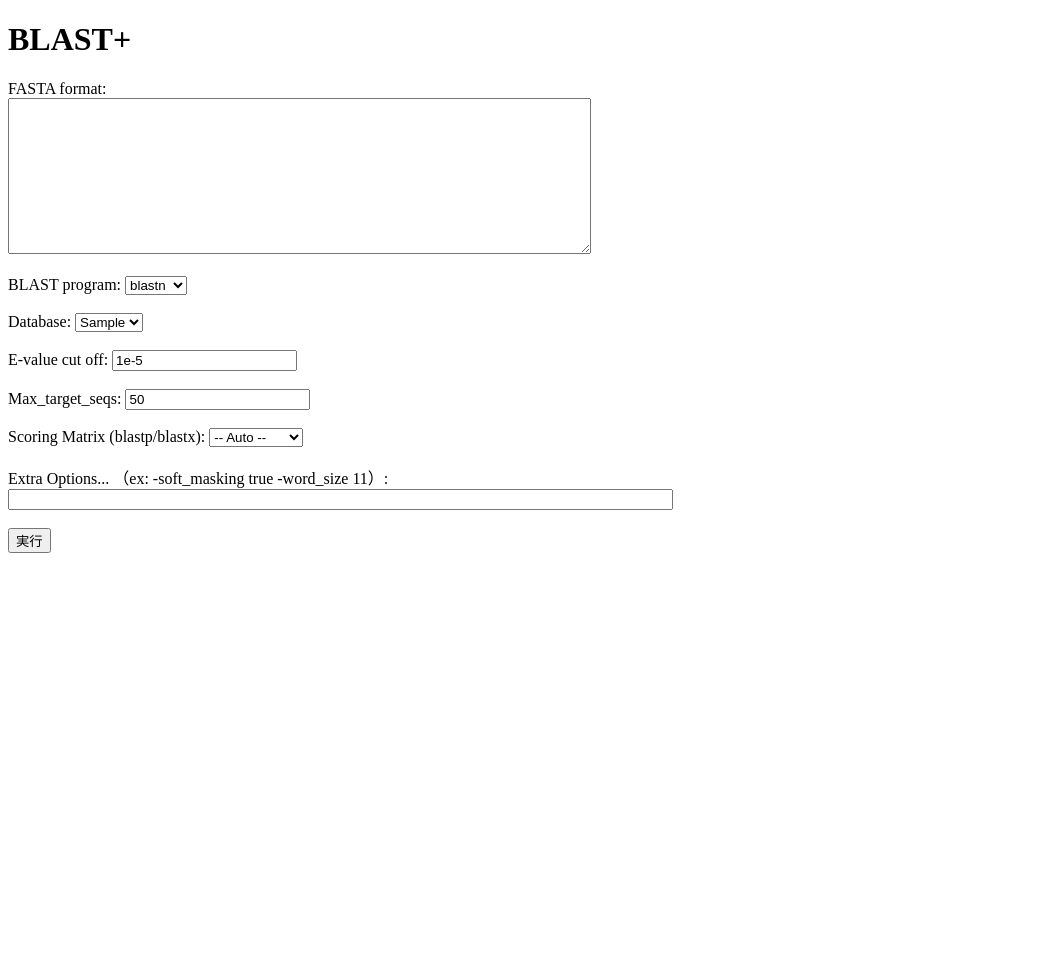
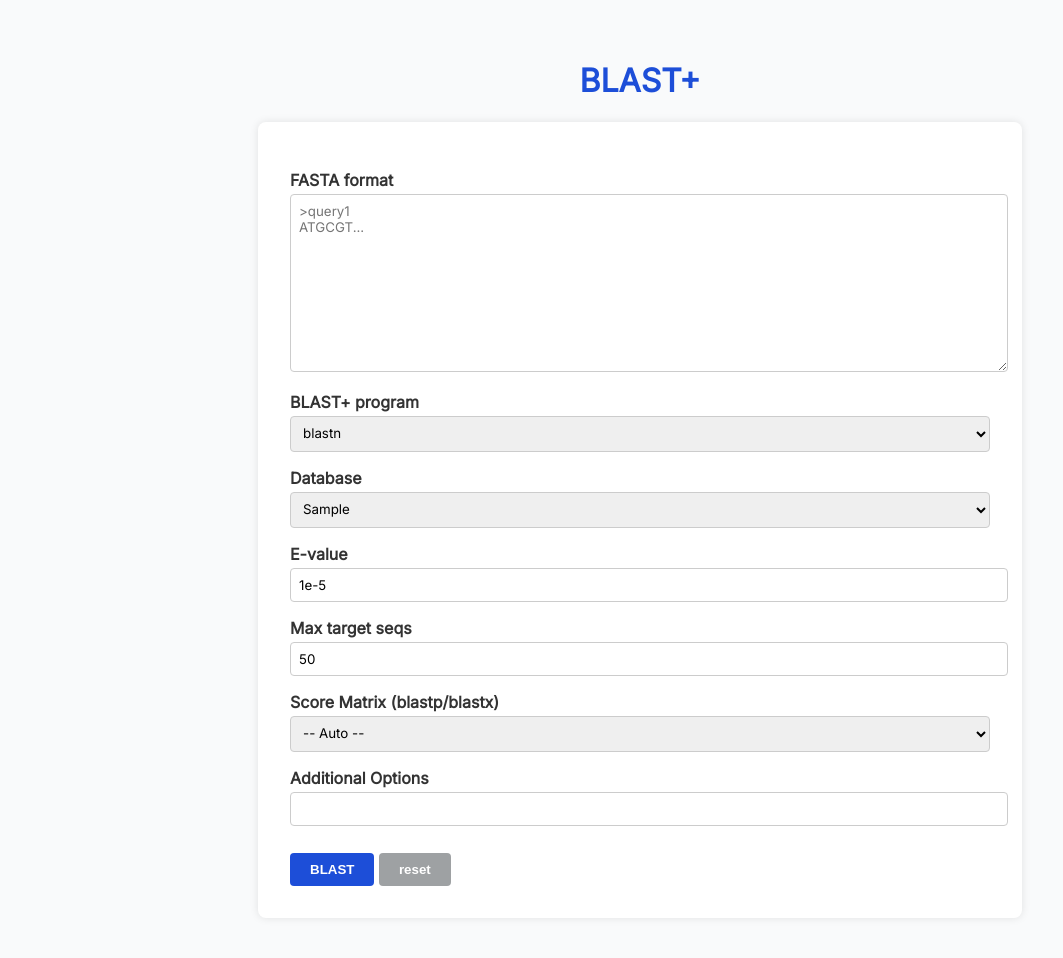
Before and after one commit to piroyon/blastweb, a Flask app: template blastweb/templates/index.html in a window 1280 px wide. Shown: the whole page, without its empty margins (0-1063 px from the left). Before the commit the page ends 553 px from the top, so only its background shows below. Run offline with Flask 2, Linux system fonts and the light colour scheme; the template is opened without the code that fills it: most values are stand-ins (such as "Sample title", 1, 10 or a date in 2020).

Commit message:
cosmetic

```diff
--- a/blastweb/app.py
+++ b/blastweb/app.py
@@ -42,9 +42,29 @@ def index():
         if error:
             return render_template("index.html", error=error)
 
-        return render_template("result.html", results=result_lines)
+        return render_template("result.html", results=result_lines, selected_db=db)
 
     return render_template("index.html", default_extra_args=default_extra_args, db_choices=available_dbs)
+
+
+@app.route("/subject/<db>/<subject_id>")
+def get_subject_sequence(db, subject_id):
+    config = load_config()
+    program = "blastdbcmd"
+    cmd_path = get_blast_command(program, config)
+    db_dir = config["blast_db"]
+    db_path = os.path.join(db_dir, db)
+
+    try:
+        result = subprocess.run(
+            [cmd_path, "-db", db_path, "-entry", subject_id],
+            check=True, capture_output=True, text=True
+        )
+        fasta = result.stdout
+    except subprocess.CalledProcessError as e:
+        return f"<p>Failed to fetch entry '{subject_id}' from database '{db}': {e.stderr}</p>", 500
+
+    return f"<pre>{fasta}</pre>"
 
 
 @app.route("/api/blast", methods=["POST"])
--- a/blastweb/templates/index.html
+++ b/blastweb/templates/index.html
@@ -1,49 +1,119 @@
 <!DOCTYPE html>
 <html>
-<head><meta charset="utf-8"><title>BLAST検索</title></head>
+<head>
+  <meta charset="utf-8">
+  <title>BLAST検索</title>
+  <link href="https://fonts.googleapis.com/css2?family=Inter&display=swap" rel="stylesheet">
+  <style>
+    body {
+      font-family: 'Inter', sans-serif;
+      background-color: #f9fafb;
+      padding: 2em;
+      color: #333;
+    }
+    h1 {
+      text-align: center;
+      color: #1d4ed8;
+    }
+    form {
+      max-width: 700px;
+      margin: auto;
+      background: #ffffff;
+      padding: 2em;
+      border-radius: 8px;
+      box-shadow: 0 0 8px rgba(0,0,0,0.1);
+    }
+    label {
+      display: block;
+      margin-top: 1em;
+      font-weight: bold;
+    }
+    textarea, input[type="text"], input[type="number"], select {
+      width: 100%;
+      padding: 0.6em;
+      margin-top: 0.3em;
+      border: 1px solid #ccc;
+      border-radius: 4px;
+      font-family: inherit;
+    }
+    input[type="submit"] {
+      margin-top: 2em;
+      padding: 0.7em 1.5em;
+      background: #1d4ed8;
+      color: white;
+      border: none;
+      border-radius: 4px;
+      font-weight: bold;
+      cursor: pointer;
+    }
+    input[type="submit"]:hover {
+      background: #2563eb;
+    }
+    input[type="reset"] {
+      margin-top: 2em;
+      padding: 0.7em 1.5em;
+      background: #9ea1a3;
+      color: white;
+      border: none;
+      border-radius: 4px;
+      font-weight: bold;
+      cursor: pointer;
+    }
+    input[type="reset"]:hover {
+      background: #c0c6c9;
+    }
+
+    .error {
+      color: red;
+      text-align: center;
+      margin-bottom: 1em;
+    }
+  </style>
+</head>
 <body>
   <h1>BLAST+</h1>
 
   {% if error %}
-    <p style="color: red;">{{ error }}</p>
+    <div class="error">{{ error }}</div>
   {% endif %}
 
   <form method="post">
-    <label>FASTA format:</label><br>
-    <textarea name="sequence" rows="10" cols="70">{{ request.form.sequence or '' }}</textarea><br><br>
+    <label>FASTA format</label>
+    <textarea name="sequence" rows="10" placeholder=">query1&#10;ATGCGT...">{{ request.form.sequence or '' }}</textarea>
 
-    <label>BLAST program:</label>
+    <label>BLAST+ program</label>
     <select name="program">
       {% for prog in ['blastn', 'blastp', 'blastx', 'tblastn', 'tblastx'] %}
         <option value="{{ prog }}" {% if request.form.program == prog %}selected{% endif %}>{{ prog }}</option>
       {% endfor %}
-    </select><br><br>
+    </select>
 
-    <label>Database:</label>
+    <label>Database</label>
     <select name="database">
       {% for db in db_choices %}
         <option value="{{ db }}" {% if request.form.database == db %}selected{% endif %}>{{ db }}</option>
       {% endfor %}
-    </select><br><br>
+    </select>
 
-    <label>E-value cut off:</label>
-    <input type="text" name="evalue" value="{{ request.form.evalue or '1e-5' }}"><br><br>
+    <label>E-value</label>
+    <input type="text" name="evalue" value="{{ request.form.evalue or '1e-5' }}">
 
-    <label>Max_target_seqs:</label>
-    <input type="number" name="max_target_seqs" value="{{ request.form.max_target_seqs or '50' }}"><br><br>
+    <label>Max target seqs</label>
+    <input type="number" name="max_target_seqs" value="{{ request.form.max_target_seqs or '50' }}">
 
-    <label>Scoring Matrix (blastp/blastx):</label>
+    <label>Score Matrix (blastp/blastx)</label>
     <select name="matrix">
       <option value="">-- Auto --</option>
       {% for mat in ['BLOSUM62', 'BLOSUM80', 'PAM30', 'PAM70'] %}
         <option value="{{ mat }}" {% if request.form.matrix == mat %}selected{% endif %}>{{ mat }}</option>
       {% endfor %}
-    </select><br><br>
-    <label>Extra Options... （ex: -soft_masking true -word_size 11）:</label><br>
-    <input type="text" name="extra_args" size="80" value="{{ request.form.extra_args or default_extra_args }}"><br><br>
+    </select>
 
+    <label>Additional Options</label>
+    <input type="text" name="extra_args" value="{{ request.form.extra_args or default_extra_args }}">
 
-    <input type="submit" value="実行">
+    <input type="submit" value="BLAST">
+    <input type="reset" value="reset">
   </form>
 </body>
 </html>
```
Also changed, not shown: blastweb/templates/result.html (+98 -9 lines). Lines whose indentation alone changed are shown as unchanged.
